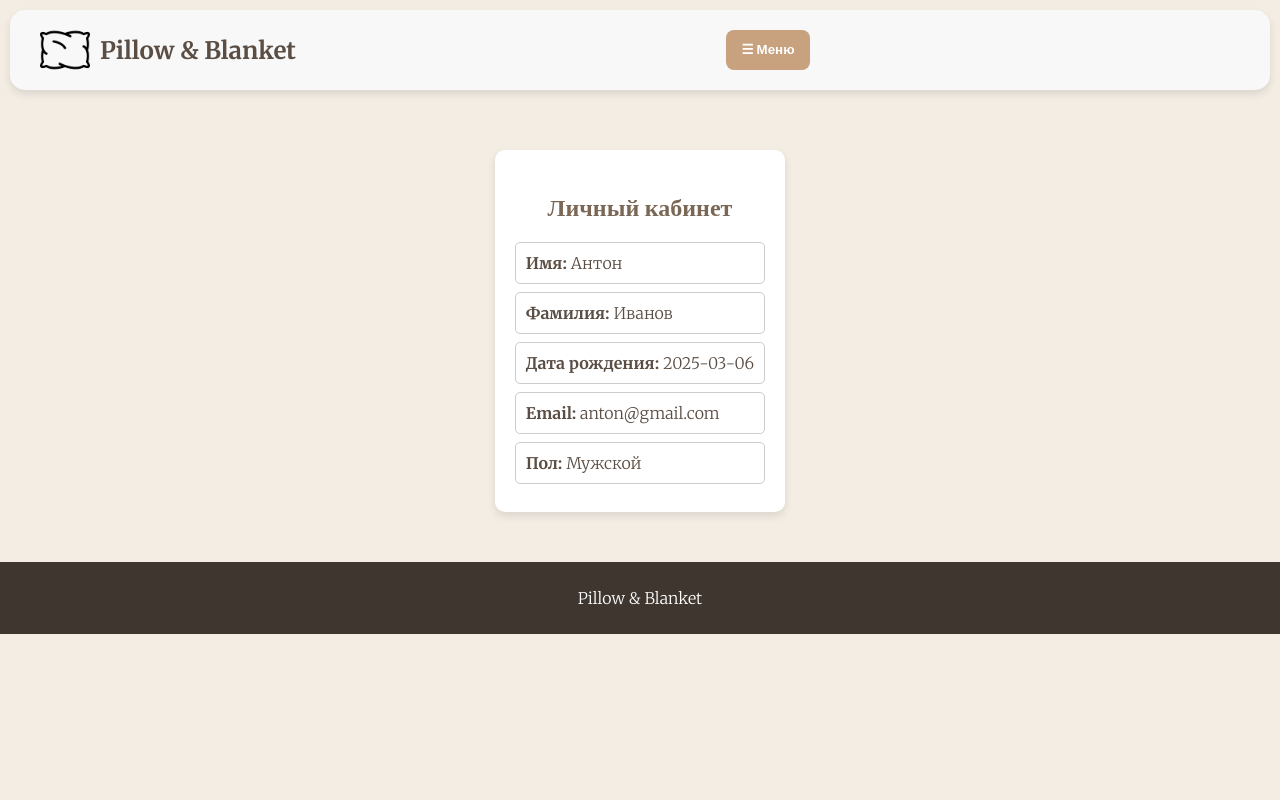
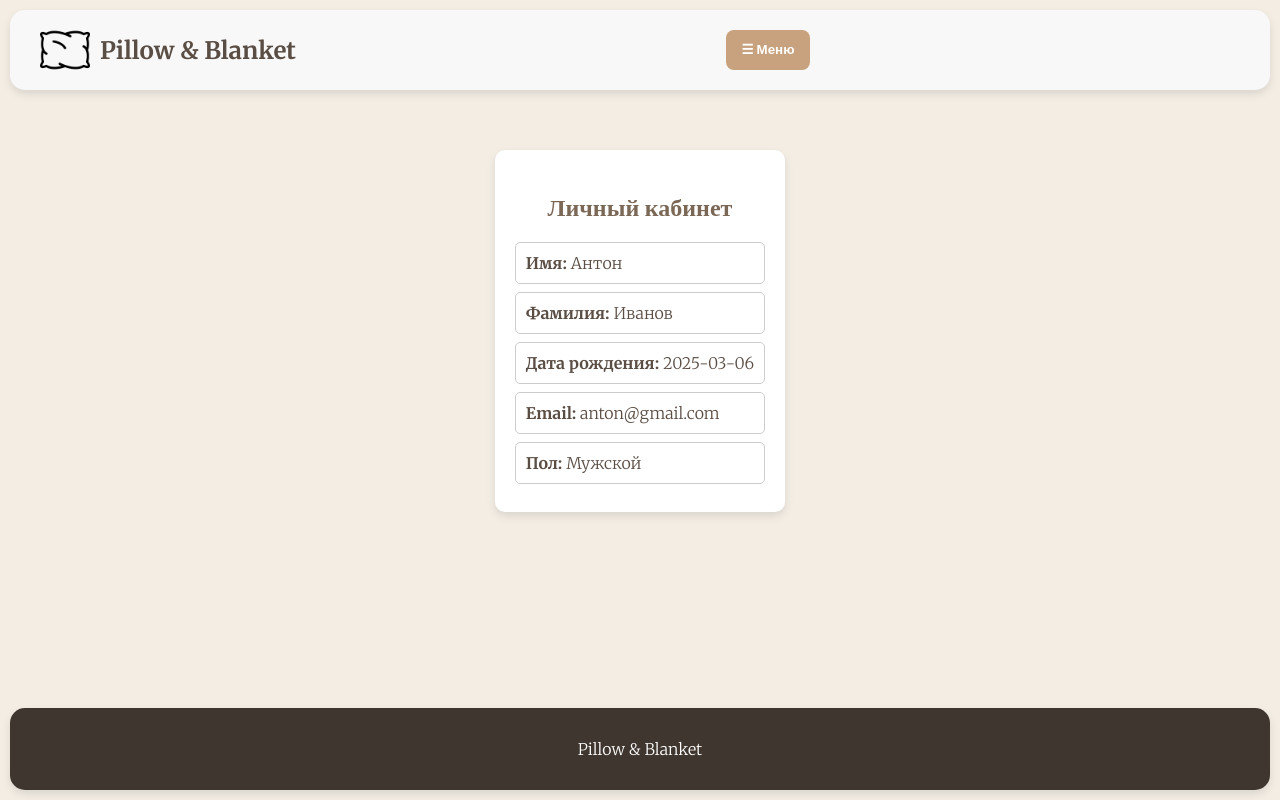
Before and after one commit to Crucio-o/pr, a PHP site: page /account.php in a window 1280 px wide. Run offline with PHP 8.4, Linux system fonts and the light colour scheme; a user stored in the database is signed in; data comes from the database, SQL or seed files in the repository.

Commit message:
Update style-acc.css

```diff
--- a/styles/style-acc.css
+++ b/styles/style-acc.css
@@ -7,6 +7,7 @@ body {
     display: flex;
     flex-direction: column;
     height: 100%;
+    min-height: 100vh;
 }
 
 header {
@@ -110,13 +111,18 @@ h2 {
 }
 
 footer {
-    background-color: #3f362f;
+    background: #3f362f;
     color: white;
+    padding: 15px 30px;
+    border-radius: 15px;
     text-align: center;
-    padding: 10px;
-    margin-top: auto;
+    box-shadow: 0 4px 8px rgba(0, 0, 0, 0.1);
+    margin: auto 10px 10px 10px;
 }
 
+.main-content {
+    flex-grow: 1;
+}
 
 @media (max-width: 1500px) {
     .nav-menu {
```
